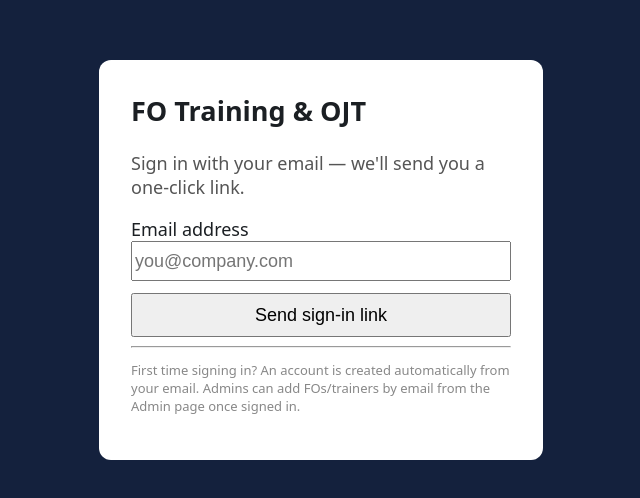
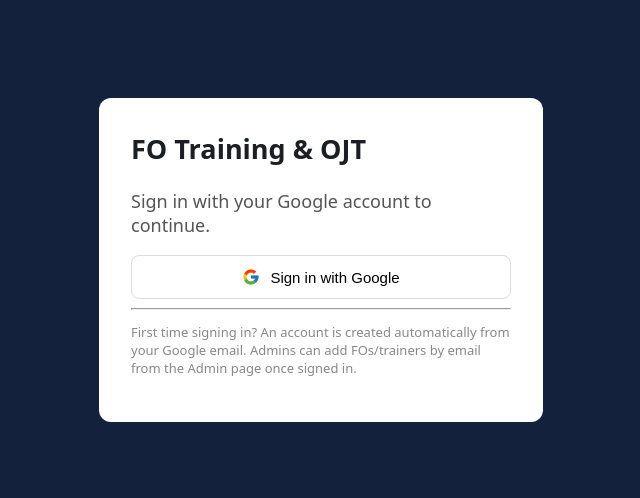
Before and after one commit to mjoshi-byte/Field-operation-, a React (Vite) app in the folder frontend/: page / in a window 1280 px wide. Shown: the part 140-638 px from the top of the page, without its empty margins (319-959 px from the left). Built offline with nearby package versions, Linux system fonts and the light colour scheme; no server answers.

Commit message:
Google sign-in login page, fix Vercel build permission

```diff
--- a/frontend/src/pages/Login.jsx
+++ b/frontend/src/pages/Login.jsx
@@ -1,29 +1,25 @@
 import React, { useState } from 'react';
 import { supabase } from '../supabaseClient.js';
 
-// Email sign-in via Supabase Auth magic link — no password to manage. Supabase emails
-// a link; clicking it redirects back here already signed in, and App.jsx's
-// onAuthStateChange listener picks up the new session automatically.
+// Google sign-in via Supabase Auth OAuth. Clicking the button redirects to Google,
+// then back here already signed in — App.jsx's onAuthStateChange listener picks up
+// the new session automatically.
 export default function Login() {
-  const [email, setEmail] = useState('');
-  const [sent, setSent] = useState(false);
   const [error, setError] = useState('');
   const [busy, setBusy] = useState(false);
 
-  async function sendLink(e) {
-    e.preventDefault();
+  async function signInWithGoogle() {
     setError('');
     setBusy(true);
     try {
-      const { error } = await supabase.auth.signInWithOtp({
-        email: email.trim(),
-        options: { emailRedirectTo: window.location.origin },
+      const { error } = await supabase.auth.signInWithOAuth({
+        provider: 'google',
+        options: { redirectTo: window.location.origin },
       });
       if (error) throw error;
-      setSent(true);
+      // On success the browser redirects to Google, so no further action here.
     } catch (err) {
       setError(err.message);
-    } finally {
       setBusy(false);
     }
   }
@@ -32,37 +28,40 @@ export default function Login() {
     <div style={{ display: 'flex', minHeight: '100vh', alignItems: 'center', justifyContent: 'center', background: '#14213d' }}>
       <div style={{ background: 'white', padding: 32, borderRadius: 12, width: 380 }}>
         <h2 style={{ marginTop: 0 }}>FO Training &amp; OJT</h2>
-        <p style={{ color: '#555' }}>Sign in with your email — we'll send you a one-click link.</p>
+        <p style={{ color: '#555' }}>Sign in with your Google account to continue.</p>
 
-        {!sent ? (
-          <form onSubmit={sendLink}>
-            <label>Email address</label>
-            <input
-              type="email"
-              style={{ width: '100%', marginBottom: 12, boxSizing: 'border-box' }}
-              value={email}
-              onChange={(e) => setEmail(e.target.value)}
-              placeholder="you@company.com"
-              required
-            />
-            <button disabled={busy} style={{ width: '100%' }}>
-              {busy ? 'Sending…' : 'Send sign-in link'}
-            </button>
-          </form>
-        ) : (
-          <div style={{ background: '#eefbf1', padding: 12, borderRadius: 8 }}>
-            <p style={{ margin: 0 }}>
-              Check <strong>{email}</strong> for a sign-in link. Open it on this device to continue.
-            </p>
-          </div>
-        )}
+        <button
+          onClick={signInWithGoogle}
+          disabled={busy}
+          style={{
+            width: '100%',
+            display: 'flex',
+            alignItems: 'center',
+            justifyContent: 'center',
+            gap: 10,
+            padding: '10px 16px',
+            borderRadius: 8,
+            border: '1px solid #ddd',
+            background: 'white',
+            cursor: busy ? 'default' : 'pointer',
+            fontSize: 15,
+          }}
+        >
+          <svg width="18" height="18" viewBox="0 0 48 48" aria-hidden="true">
+            <path fill="#FFC107" d="M43.611 20.083H42V20H24v8h11.303c-1.649 4.657-6.08 8-11.303 8-6.627 0-12-5.373-12-12s5.373-12 12-12c3.059 0 5.842 1.154 7.961 3.039l5.657-5.657C34.046 6.053 29.268 4 24 4 12.955 4 4 12.955 4 24s8.955 20 20 20 20-8.955 20-20c0-1.341-.138-2.65-.389-3.917z" />
+            <path fill="#FF3D00" d="M6.306 14.691l6.571 4.819C14.655 15.108 18.961 12 24 12c3.059 0 5.842 1.154 7.961 3.039l5.657-5.657C34.046 6.053 29.268 4 24 4 16.318 4 9.656 8.337 6.306 14.691z" />
+            <path fill="#4CAF50" d="M24 44c5.166 0 9.86-1.977 13.409-5.192l-6.19-5.238C29.211 35.091 26.715 36 24 36c-5.202 0-9.619-3.317-11.283-7.946l-6.522 5.025C9.505 39.556 16.227 44 24 44z" />
+            <path fill="#1976D2" d="M43.611 20.083H42V20H24v8h11.303a12.04 12.04 0 0 1-4.087 5.571l.003-.002 6.19 5.238C36.971 39.205 44 34 44 24c0-1.341-.138-2.65-.389-3.917z" />
+          </svg>
+          {busy ? 'Redirecting…' : 'Sign in with Google'}
+        </button>
 
         {error && <p style={{ color: 'crimson' }}>{error}</p>}
 
         <hr />
         <p style={{ fontSize: 13, color: '#888' }}>
-          First time signing in? An account is created automatically from your email. Admins can add FOs/trainers by
-          email from the Admin page once signed in.
+          First time signing in? An account is created automatically from your Google email. Admins can add
+          FOs/trainers by email from the Admin page once signed in.
         </p>
       </div>
     </div>
```
